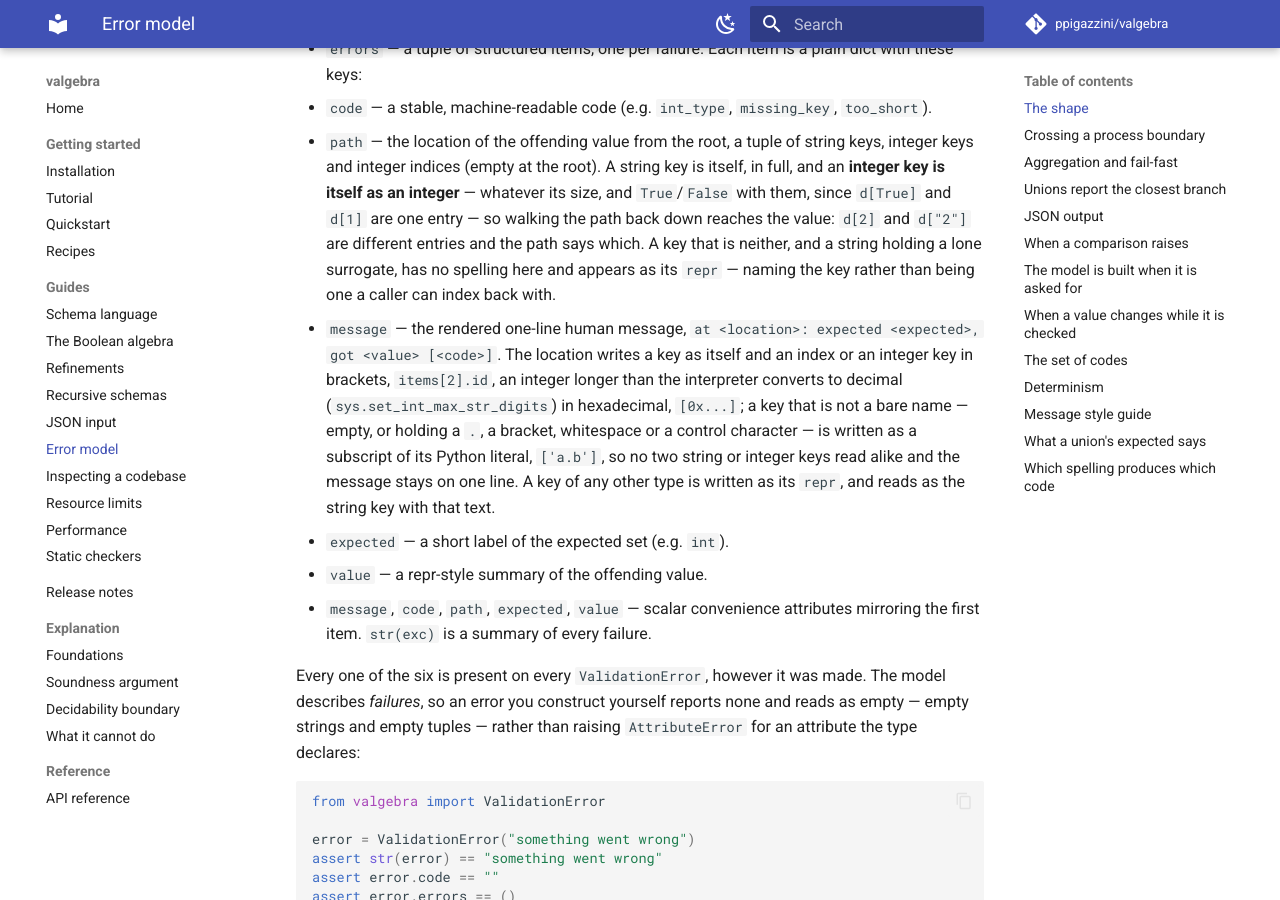
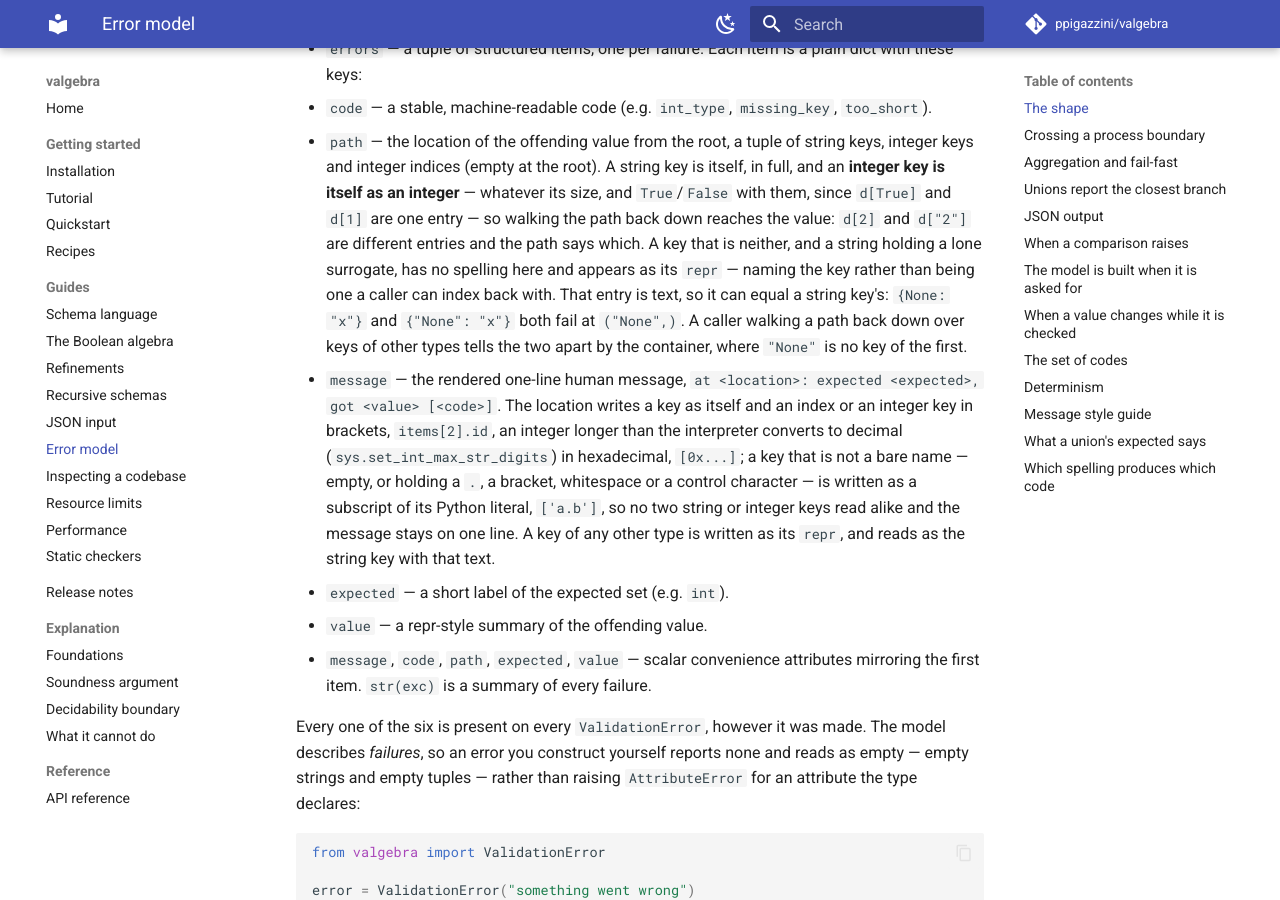
Before and after one commit to ppigazzini/valgebra, an MkDocs documentation site: the page built from docs/08-error-model.md, in a window 1280 px wide and 900 px high, scrolled down 353 px. Built offline with MkDocs 1.6.1 and Material for MkDocs 9.7.7, drawn with Linux system fonts in a browser that asks for light colours; comment, search, counter and statistics services are not loaded.

Commit message:
docs: a path entry written as a repr can equal a string key's
A key that is neither a `str` nor an `int` appears in a path as its `repr`,
which keeps every path a tuple of strings and ints and every item
JSON-serializable. That entry is text, so it can equal a string key's:
`{None: "x"}` and `{"None": "x"}` both fail at `("None",)`. The error model
says so, and that a caller walking a path back down tells the two apart by the
container; a row of the error matrix holds both paths.

```diff
--- a/docs/08-error-model.md
+++ b/docs/08-error-model.md
@@ -24,7 +24,10 @@ A `ValidationError` exposes:
     `d["2"]` are different entries and the path says which. A key that is
     neither, and a string holding a lone surrogate, has no spelling here and
     appears as its `repr` — naming the key rather than being one a caller can
-    index back with.
+    index back with. That entry is text, so it can equal a string key's:
+    `{None: "x"}` and `{"None": "x"}` both fail at `("None",)`. A caller
+    walking a path back down over keys of other types tells the two apart by
+    the container, where `"None"` is no key of the first.
   - `message` — the rendered one-line human message, `at <location>: expected
     <expected>, got <value> [<code>]`. The location writes a key as itself and
     an index or an integer key in brackets, `items[2].id`, an integer longer
```
Also changed, not shown: 1 other file.
